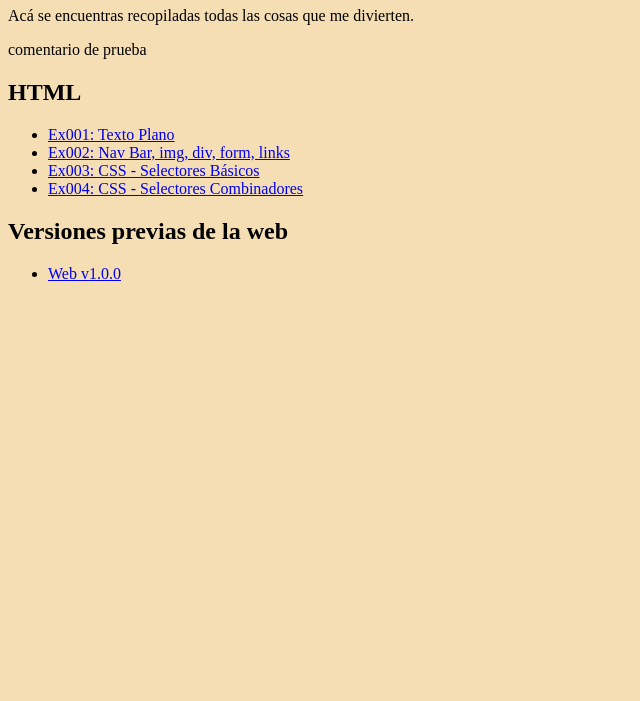
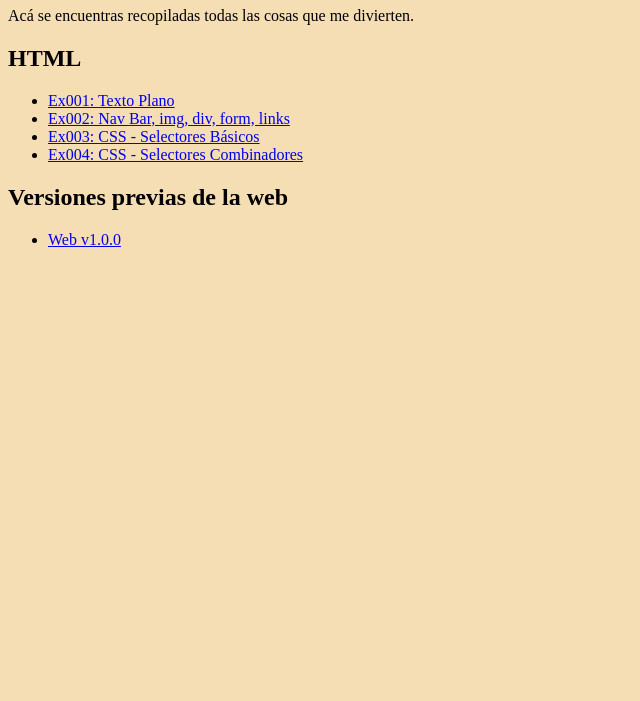
Before and after one commit to Al-dog/ExcerBookHCJ, a plain HTML site: page index.html in a window 1280 px wide. Shown: the part 99-800 px from the top of the page, without its empty margins (0-640 px from the left). Drawn offline with Linux system fonts and the light colour scheme.

Commit message:
Reversion de la prueba

```diff
--- a/index.html
+++ b/index.html
@@ -14,8 +14,6 @@
 
 <p>Acá se encuentras recopiladas todas las cosas que me divierten.</p>
 
-<p>comentario de prueba</p>
-
 <body>
 	<h2>HTML</h2>
 	<ul>
```
